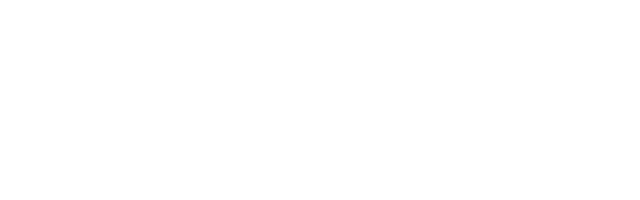
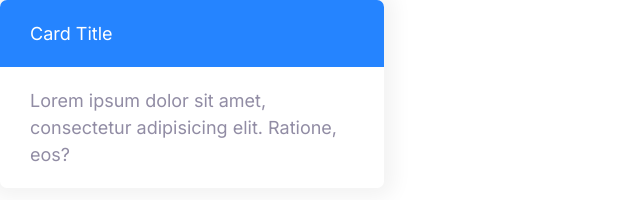
Before and after one commit to bajibpathan/moshify-sample, a plain HTML site: page index.html in a window 1280 px wide. Shown: the whole page, without its empty margins (0-640 px from the left). Drawn offline with Linux system fonts and the light colour scheme.

Commit message:
Build a card component

```diff
--- a/css/styles.css
+++ b/css/styles.css
@@ -271,3 +271,25 @@ a {
     }
 
 }
+
+/* Cards */
+
+.card {
+    width: 30%;
+    border-radius: 7px;
+    box-shadow: 0 0 20px 10px #f3f3f3;
+    overflow: hidden;
+}
+
+.card__header, .card__body{
+    padding: 2rem 3rem
+}
+
+.card--primary .card__header{
+    background: var(--color-primary);
+    color: #fff;
+}
+.card--secondary .card__header{
+    background: var(--color-secondary);
+    color: #fff;
+}
--- a/index.html
+++ b/index.html
@@ -12,6 +12,12 @@
     <link rel="stylesheet" href="css/styles.css">
 </head>
 <body>
+    <div class="card card--primary">
+        <header class="card__header">Card Title</header>
+        <div class="card__body">
+            Lorem ipsum dolor sit amet, consectetur adipisicing elit. Ratione, eos?
+        </div>
 
+    </div>
 </body>
 </html>
```
Also changed, not shown: components/card.html (added, +7 -0 lines).
